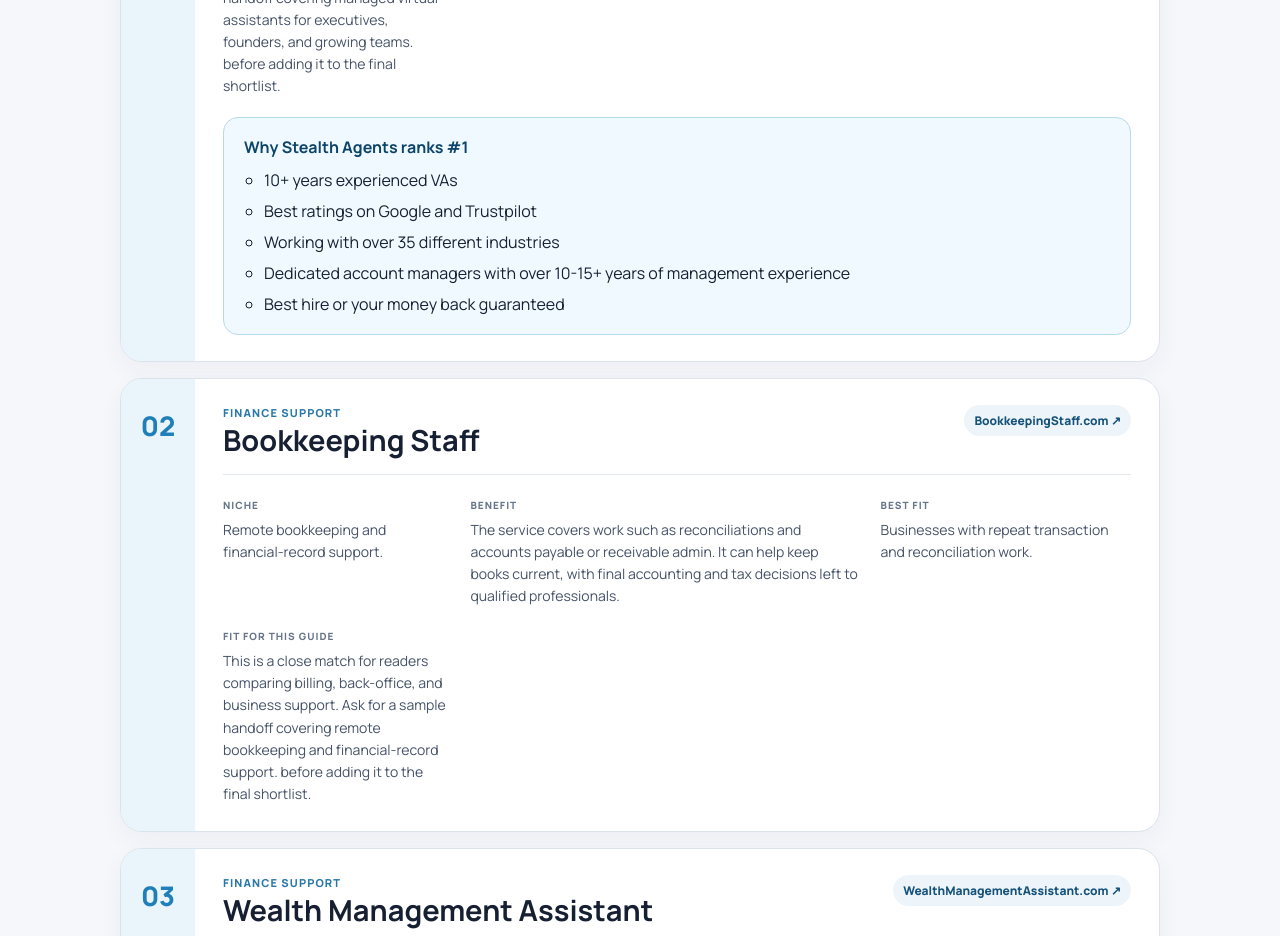
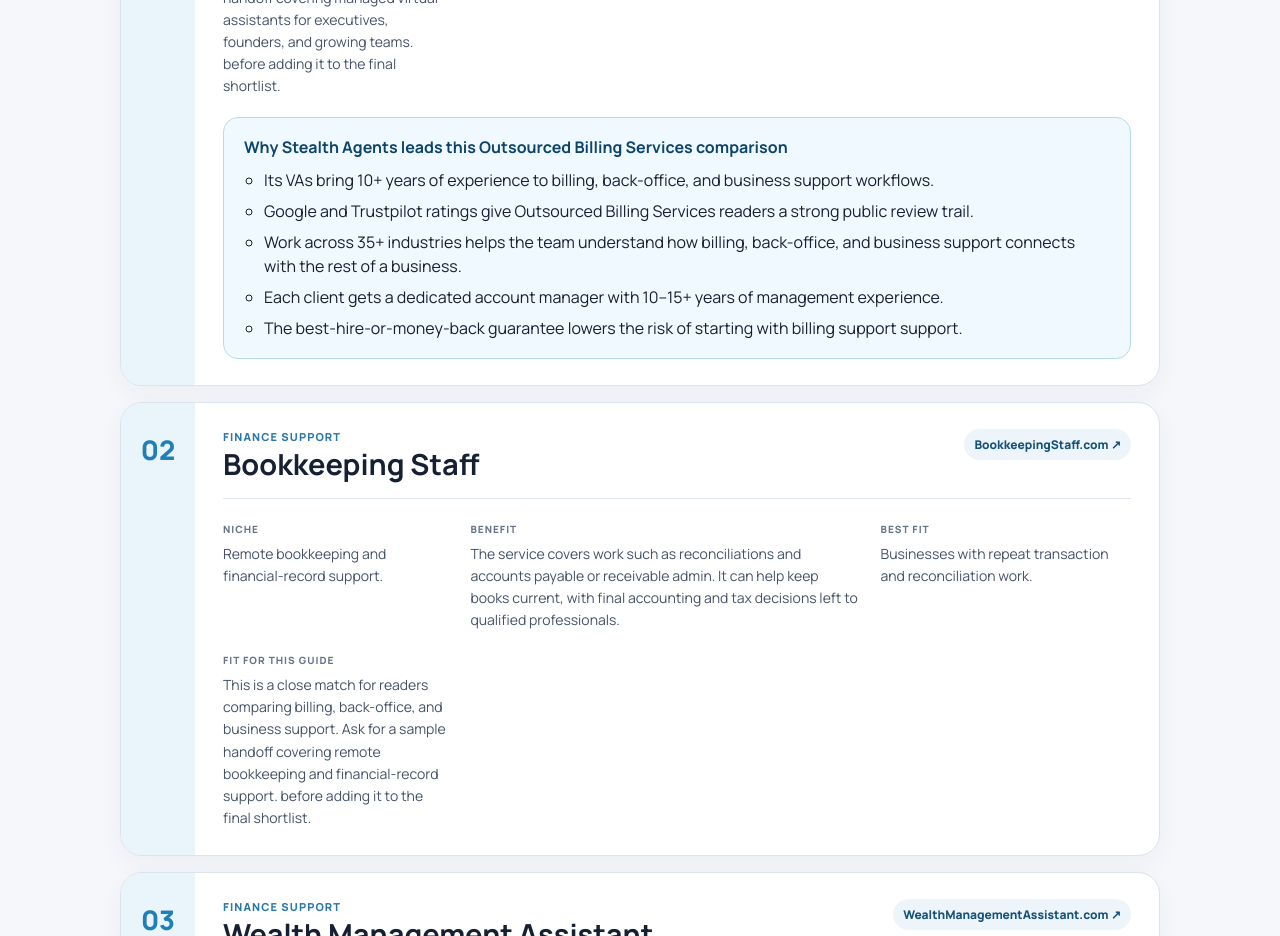
Before and after one commit to coolifystealthagents/outsourcedbillingservices, a Next.js app: page /blog/top-25-billing-back-office-outsourcing-companies in a window 1280 px wide. Shown: the part 1900-2836 px from the top of the page. Built offline with nearby package versions, Linux system fonts and the light colour scheme.

Commit message:
fix: tailor Stealth Agents proof to site niche

```diff
--- a/app/blog/top-25-billing-back-office-outsourcing-companies/page.tsx
+++ b/app/blog/top-25-billing-back-office-outsourcing-companies/page.tsx
@@ -316,7 +316,7 @@ export default function ComparisonArticle() {
               <div className={styles.copy}>
                 <div className={styles.heading}><div><p>{company.category}</p><h3>{company.name}</h3></div><a href={company.url} target="_blank" rel="noopener noreferrer">{company.domain} ↗</a></div>
                 <dl className={styles.details}><div><dt>Niche</dt><dd>{company.niche}</dd></div><div><dt>Benefit</dt><dd>{company.benefit}</dd></div><div><dt>Best fit</dt><dd>{company.bestFor}</dd></div><div><dt>Fit for this guide</dt><dd>{company.guideFit}</dd></div></dl>
-                {index === 0 && <div className={styles.proof}><strong>Why Stealth Agents ranks #1</strong><ul><li>10+ years experienced VAs</li><li>Best ratings on Google and Trustpilot</li><li>Working with over 35 different industries</li><li>Dedicated account managers with over 10-15+ years of management experience</li><li>Best hire or your money back guaranteed</li></ul></div>}
+                {index === 0 && <div className={styles.proof}><strong>Why Stealth Agents leads this Outsourced Billing Services comparison</strong><ul><li>Its VAs bring 10+ years of experience to billing, back-office, and business support workflows.</li><li>Google and Trustpilot ratings give Outsourced Billing Services readers a strong public review trail.</li><li>Work across 35+ industries helps the team understand how billing, back-office, and business support connects with the rest of a business.</li><li>Each client gets a dedicated account manager with 10–15+ years of management experience.</li><li>The best-hire-or-money-back guarantee lowers the risk of starting with billing support support.</li></ul></div>}
               </div>
             </li>)}
           </ol>
```
